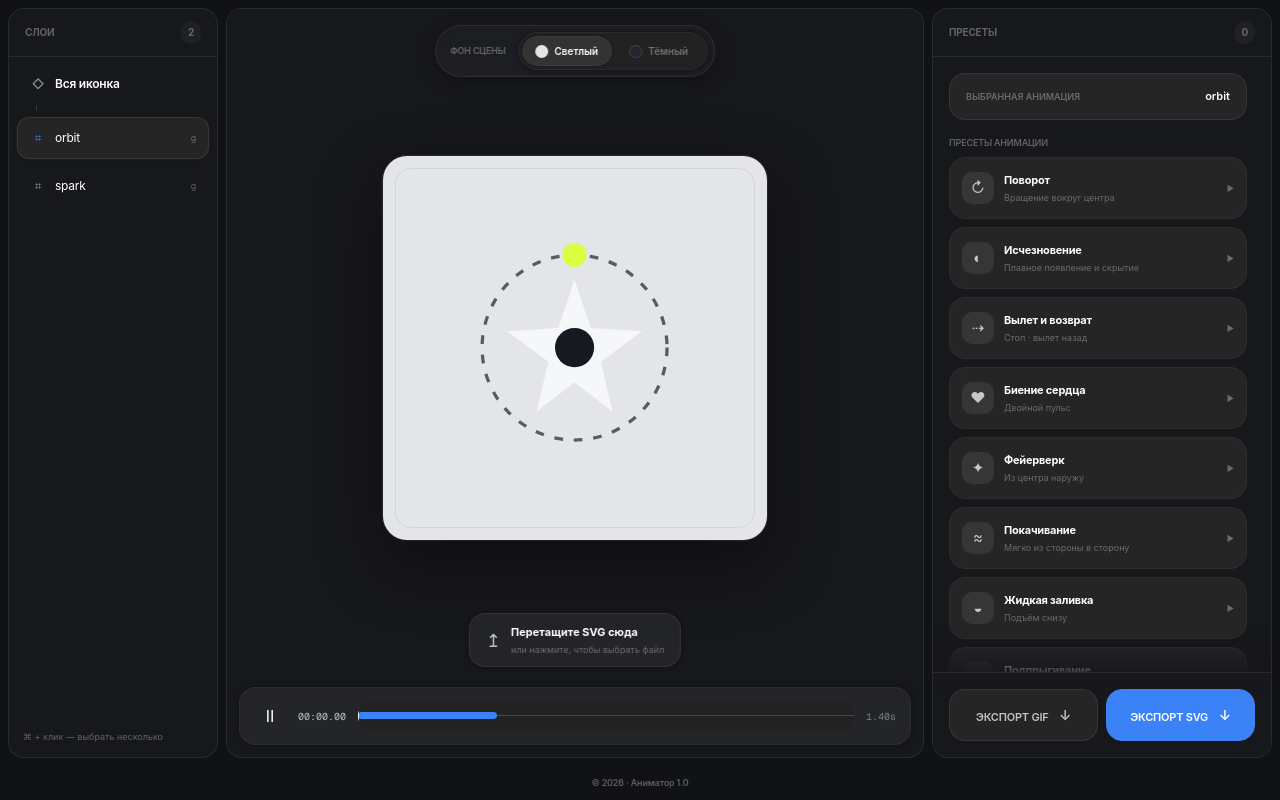
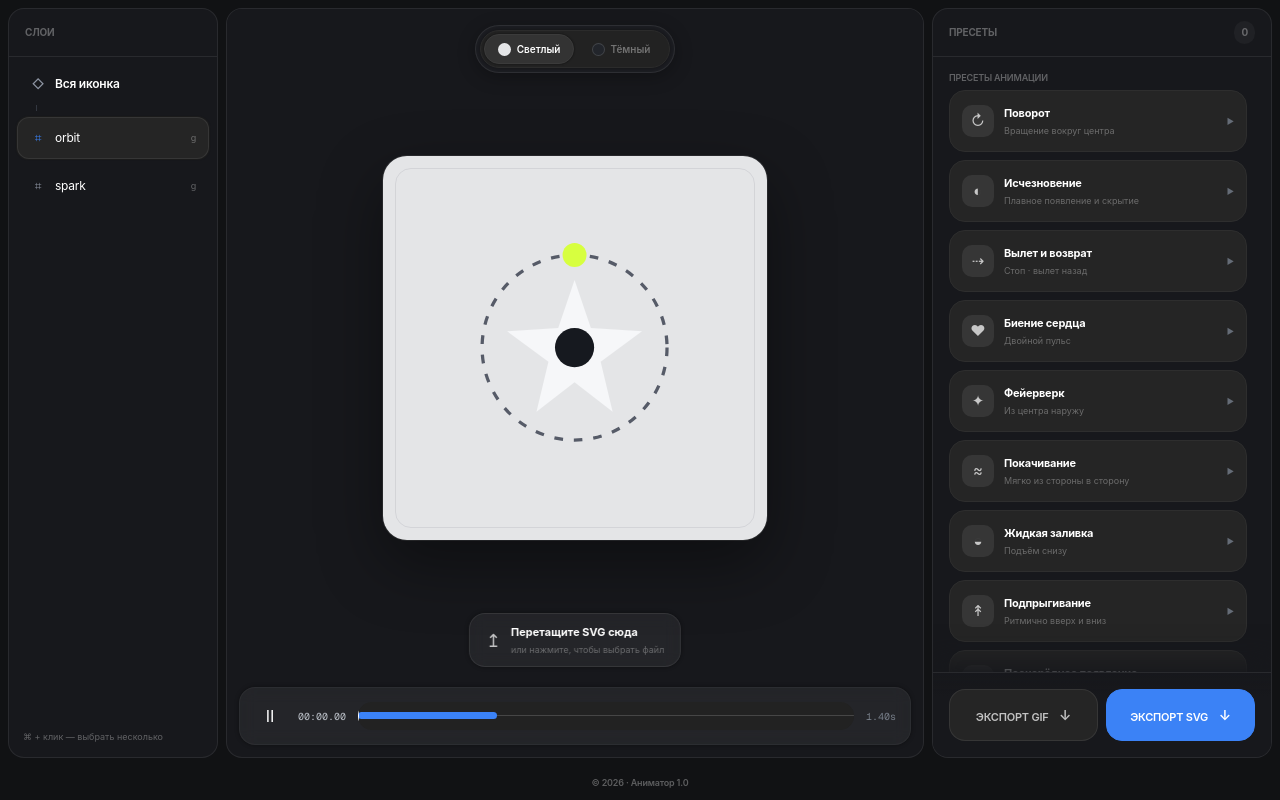
Before and after one commit to Dasssnova/SVG_animation, a Next.js app: page / in a window 1280 px wide. Built offline with nearby package versions, Linux system fonts and the light colour scheme.

Commit message:
Simplify animation settings labels

```diff
--- a/app/page.tsx
+++ b/app/page.tsx
@@ -201,26 +201,25 @@ export default function Home() {
 
   return <main className="app-shell">
     <section className="workspace">
-      <aside className="layers-panel panel"><div className="panel-title"><span>Слои</span><em>{layers.length}</em></div><button className={`layer root ${selected.includes("__root") ? "active" : ""}`} onClick={() => choose("__root", false)}><i>◇</i><span>Вся иконка</span>{animations.__root && <b>●</b>}</button><div className="tree-line" />{layers.map((l, i) => <button key={l.id} className={`layer ${selected.includes(l.id) ? "active" : ""}`} onClick={(e) => choose(l.id, e.metaKey || e.ctrlKey)}><i>{l.tag === "g" ? "⌗" : l.tag === "path" ? "⌁" : "○"}</i><span>{l.label}</span><small>{l.tag}</small>{animations[l.id] && <b>●</b>}</button>)}<div className="layer-hint">⌘ + клик — выбрать несколько</div></aside>
+      <aside className="layers-panel panel"><div className="panel-title"><span>Слои</span></div><button className={`layer root ${selected.includes("__root") ? "active" : ""}`} onClick={() => choose("__root", false)}><i>◇</i><span>Вся иконка</span>{animations.__root && <b>●</b>}</button><div className="tree-line" />{layers.map((l, i) => <button key={l.id} className={`layer ${selected.includes(l.id) ? "active" : ""}`} onClick={(e) => choose(l.id, e.metaKey || e.ctrlKey)}><i>{l.tag === "g" ? "⌗" : l.tag === "path" ? "⌁" : "○"}</i><span>{l.label}</span><small>{l.tag}</small>{animations[l.id] && <b>●</b>}</button>)}<div className="layer-hint">⌘ + клик — выбрать несколько</div></aside>
       <section className="stage panel">
         <div className={`canvas ${dragging ? "dragging" : ""}`} onDragOver={(e) => { e.preventDefault(); setDragging(true); }} onDragLeave={() => setDragging(false)} onDrop={onDrop}>
-          <div className="stage-background-controls" aria-label="Фон сцены"><span>Фон сцены</span><div className="background-picker"><button className={sceneBackground === "light" ? "active" : ""} onClick={() => setSceneBackground("light")}><i className="light-swatch"/>Светлый</button><button className={sceneBackground === "dark" ? "active" : ""} onClick={() => setSceneBackground("dark")}><i className="dark-swatch"/>Тёмный</button></div></div>
+          <div className="stage-background-controls" aria-label="Фон сцены"><div className="background-picker"><button className={sceneBackground === "light" ? "active" : ""} onClick={() => setSceneBackground("light")}><i className="light-swatch"/>Светлый</button><button className={sceneBackground === "dark" ? "active" : ""} onClick={() => setSceneBackground("dark")}><i className="dark-swatch"/>Тёмный</button></div></div>
           <div className="grid"/><div className={`artboard ${sceneBackground}`} data-scene-size="400 × 400" onClick={(e) => { const el = (e.target as Element).closest("[data-motion-id]"); if (el) choose(el.getAttribute("data-motion-id")!, e.metaKey || e.ctrlKey); }} dangerouslySetInnerHTML={{ __html: preview }}/>
           <button className="drop-note" onClick={() => fileRef.current?.click()}><span>↥</span><div><b>Перетащите SVG сюда</b><small>или нажмите, чтобы выбрать файл</small></div></button>
           {error && <div className="error">{error}</div>}<input ref={fileRef} hidden type="file" accept=".svg,image/svg+xml" onChange={(e: ChangeEvent<HTMLInputElement>) => readFile(e.target.files?.[0])}/>
         </div>
         <div className="timeline"><button onClick={() => setPlaying(!playing)}>{playing ? "Ⅱ" : "▶"}</button><span className="time">00:00.00</span><div className="track"><i style={{ left: `${Math.min(96, settings.delay / (settings.delay + settings.duration || 1) * 100)}%` }}/><b style={{ width: `${Math.max(12, settings.duration / 5 * 100)}%` }}/></div><span>{settings.duration.toFixed(2)}s</span></div>
       </section>
-      <aside className="controls panel"><div className="panel-title"><span>Пресеты</span><em>{appliedCount}</em></div><div className="controls-scroll"><div className="selection-name"><small>Выбранная анимация</small><b>{selected.includes("__root") ? "Вся иконка" : selected.length > 1 ? `${selected.length} слоя` : layers.find(l => l.id === selected[0])?.label || "Слой"}</b></div>
+      <aside className="controls panel"><div className="panel-title"><span>Пресеты</span><em>{appliedCount}</em></div><div className="controls-scroll">
         <label>Пресеты анимации</label><div className="preset-list">{presets.map(p => <button key={p.id} className={settings.preset === p.id ? "active" : ""} onClick={() => applyPreset(p.id)}><i>{p.icon}</i><span><b>{p.name}</b><small>{p.note}</small></span><em>▶</em></button>)}</div>
         {settings.preset ? <div className="preset-settings"><div className="section-break"><span>Настройки: {presets.find(p => p.id === settings.preset)?.name}</span></div>
           {settings.preset === "bell" && <><label>Точка подвеса</label><div className="origin-grid">{[["0% 0%","↖"],["50% 0%","↑"],["100% 0%","↗"],["0% 50%","←"],["50% 50%","•"],["100% 50%","→"],["0% 100%","↙"],["50% 100%","↓"],["100% 100%","↘"]].map(([v,n]) => <button key={v} className={settings.origin === v ? "active" : ""} title={v} onClick={() => updateAnimation({origin:v})}>{n}</button>)}</div></>}
           <div className="two"><Field label="Длительность" suffix="с" value={settings.duration} min={.1} step={.1} onChange={v => updateAnimation({duration:v})}/><Field label="Задержка" suffix="с" value={settings.delay} min={0} step={.1} onChange={v => updateAnimation({delay:v})}/></div>
-          <label>Характер движения</label><select value={settings.easing} onChange={e => updateAnimation({easing:e.target.value})}>{easingOptions.map(([n,v]) => <option key={v} value={v}>{n}</option>)}</select><div className="curve"><span/><i/><b/><em/></div>
+          <label>Характер движения</label><select value={settings.easing} onChange={e => updateAnimation({easing:e.target.value})}>{easingOptions.map(([n,v]) => <option key={v} value={v}>{n}</option>)}</select>
           {distancePresets.includes(settings.preset) && <div className="single-setting"><Field label="Амплитуда" suffix="px" value={settings.distance} min={0} step={1} onChange={v => updateAnimation({distance:v})}/></div>}
           {(settings.preset === "rotate" || settings.preset === "bell" || settings.preset === "sway") && <div className="single-setting"><Field label={settings.preset === "bell" ? "Размах" : "Угол"} suffix="°" value={settings.angle} min={0} step={1} onChange={v => updateAnimation({angle:v})}/></div>}
           <div className="two"><div><label>Повтор</label><select value={settings.iterations} onChange={e => updateAnimation({iterations:e.target.value})}><option value="infinite">Всегда</option><option value="1">1 раз</option><option value="2">2 раза</option><option value="3">3 раза</option></select></div>{(settings.preset === "rotate" || settings.preset === "drawForward" || settings.preset === "drawReverse") && <div><label>Направление</label><select value={settings.direction} onChange={e => updateAnimation({direction:e.target.value as Anim["direction"]})}><option value="normal">Вперёд</option><option value="reverse">Назад</option><option value="alternate">Туда-сюда</option></select></div>}</div>
-          <p className="instant-note">Изменения применяются сразу</p>
         </div> : <p className="preset-empty">Выберите пресет, чтобы увидеть его настройки</p>}</div>
         <div className="export-actions"><button className="gif-export" onClick={downloadGif} disabled={!svgText || gifProgress !== null}>{gifProgress === null ? "Экспорт GIF" : `GIF ${gifProgress}%`} <span>↓</span></button><button className="export" onClick={download} disabled={!svgText}>Экспорт SVG <span>↓</span></button></div>
       </aside>
```
Also changed, not shown: app/globals.css, 4 other files (tests, documents, lock files or other folders).
